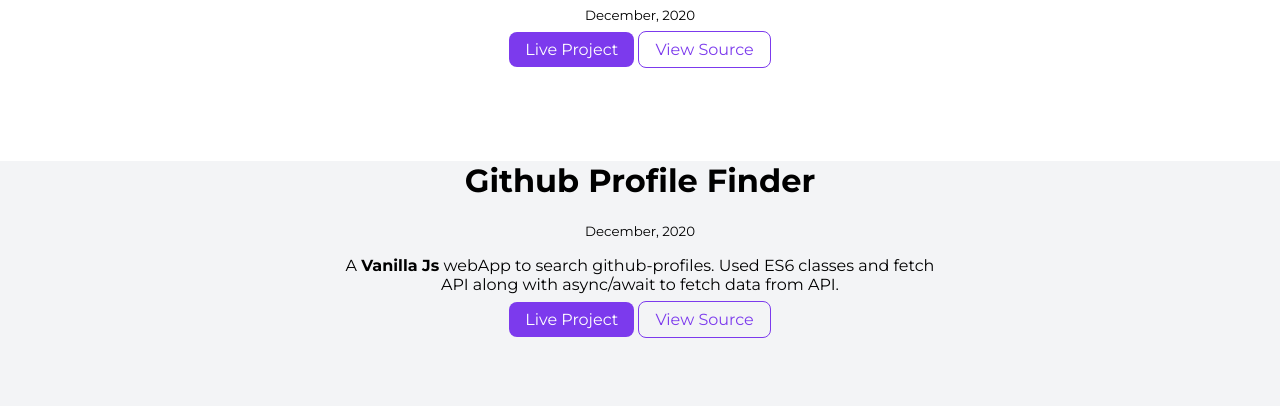
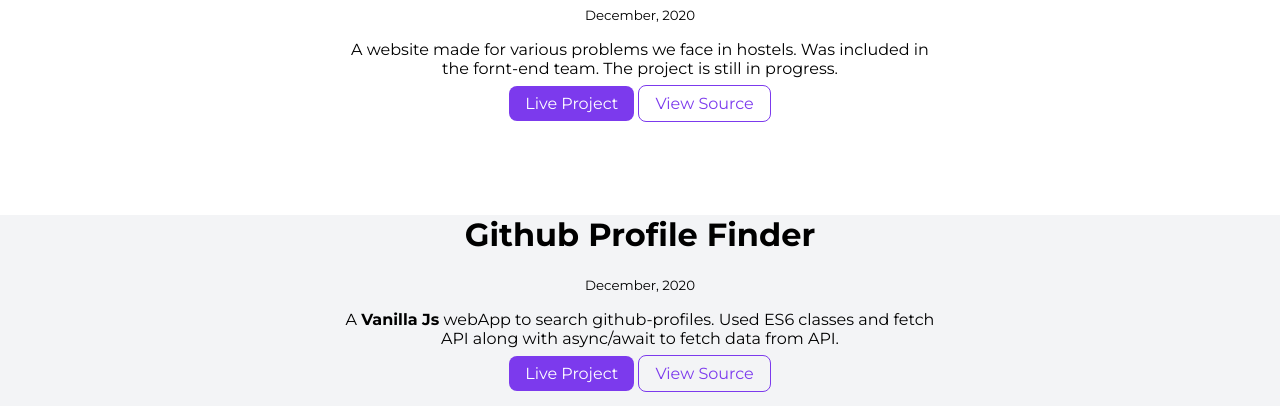
Before and after one commit to P-star-art/portfolio, a plain HTML site: page projects.html in a window 1280 px wide. Shown: the part 694-1100 px from the top of the page. Drawn offline with Linux system fonts and the light colour scheme.

Commit message:
fix:updated project description

```diff
--- a/projects.html
+++ b/projects.html
@@ -39,7 +39,7 @@
       <div class="container container-center">
         <h1>Hostel Problems</h1>
         <small>December, 2020</small>
-        <p></p>
+        <p>A website made for various problems we face in hostels. Was included in the fornt-end team. The project is still in progress.</p>
 
         <a class="link link-primary" target="_blank" href="https://hostelmanage.herokuapp.com/">Live Project</a>
         <a class="link link-secondary" target="_blank" href="https://github.com/P-star-art/Hostel_Problems">View Source</a>
```
